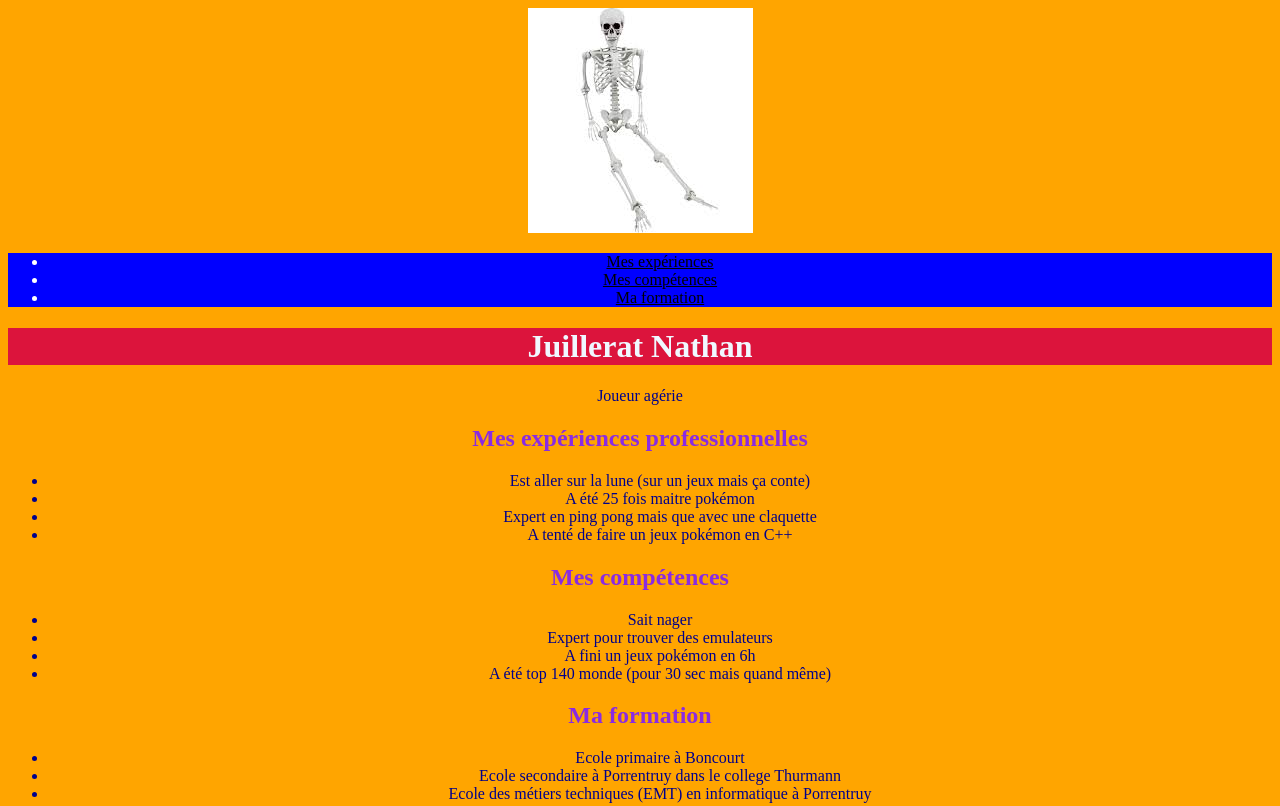
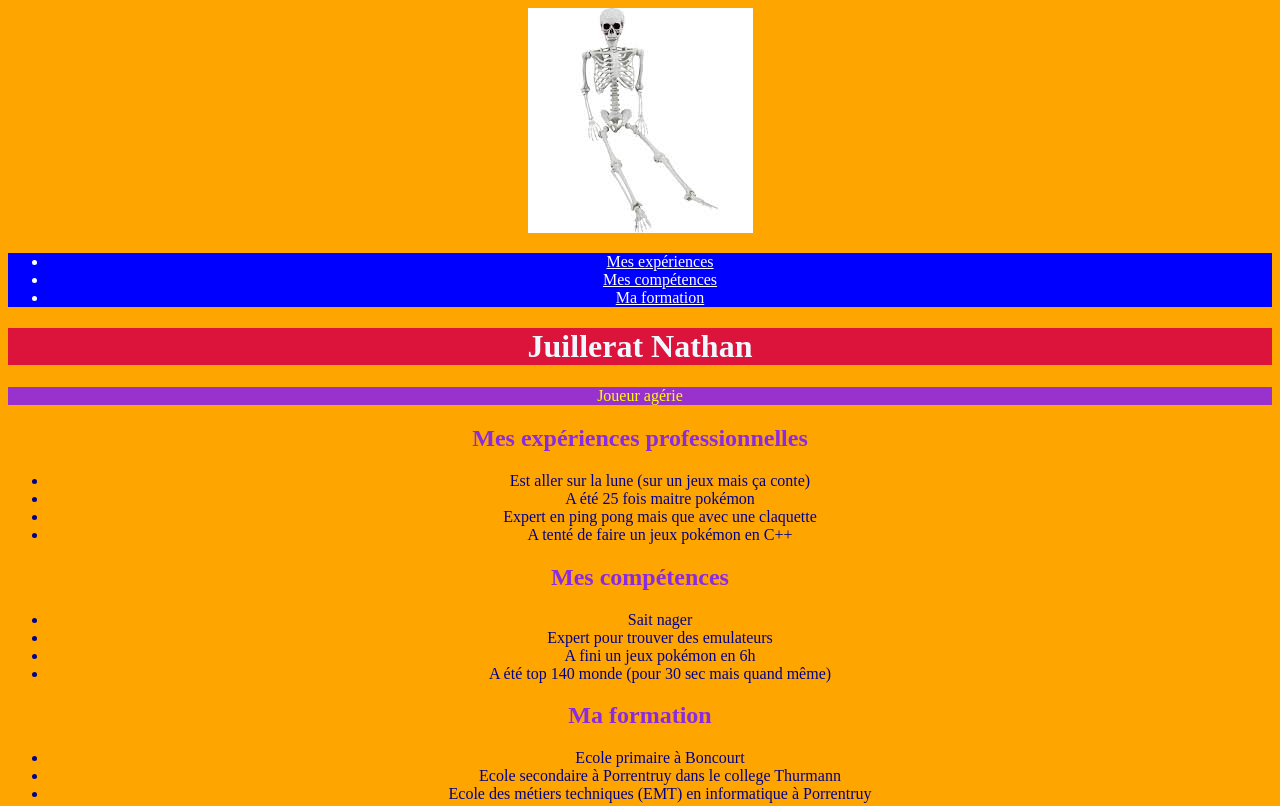
Before and after one commit to divtec-cejef/cv-01-html-NathanPasTrop, a plain HTML site: page index.html in a window 1280 px wide. Shown: the top 806 px of the page. Drawn offline with Linux system fonts and the light colour scheme.

Commit message:
changement couleur .menu et .sous-titre

```diff
--- a/main.css
+++ b/main.css
@@ -13,11 +13,11 @@ h1 {
 h2 {
     color: blueviolet;
 }
-.menu {
+.menu a, .menu {
     background-color: blue;
     color: white;
-
 }
 .sous-titre {
-
+    color: yellow;
+    background-color: darkorchid;
 }
```
